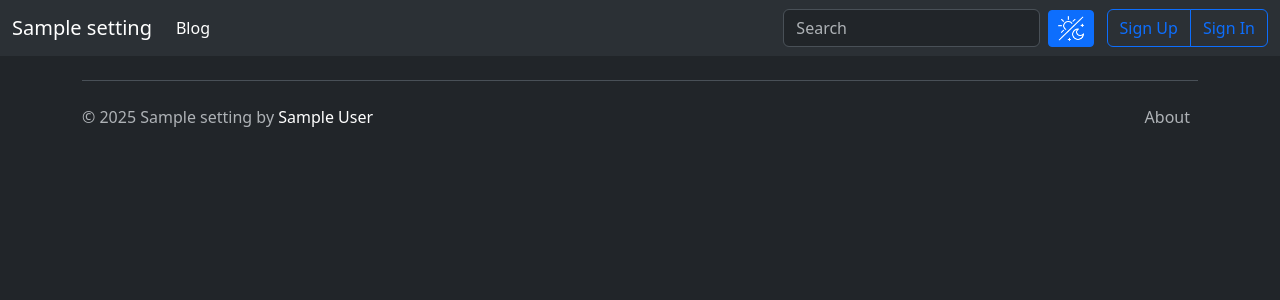
After one commit to andrejvusik/tipsetc, a Django app: template blog/templates/main/base.html in a window 1280 px wide. The commit adds this page. Shown: the top 300 px of the page. Run offline with Django 5.2, Linux system fonts and the light colour scheme; the template is opened without the code that fills it: most values are stand-ins (such as "Sample title", 1, 10 or a date in 2020).

Commit message:
Bootstrap is connected to the project. Navigation bar and footer are implemented. Switching between dark and light themes is implemented.

```diff
--- /dev/null
+++ b/blog/templates/main/base.html
@@ -0,0 +1,27 @@
+<!DOCTYPE html>
+<html lang="en" data-bs-theme="dark">
+<head>
+    <meta charset="UTF-8">
+    <meta name="viewport" content="width=device-width, initial-scale=1">
+    <title>{% block title %}{% endblock %} | {{ settings.APP_NAME }}</title>
+    {% block css %}
+    {% include 'main/blocks/css.html' %}
+    {% endblock %}
+</head>
+<body>
+{% include 'main/blocks/navbar.html' %}
+<main class="container">
+
+    {% block content %}
+    {% endblock %}
+
+</main>
+
+{% include 'main/blocks/footer.html' %}
+
+{% block scripts %}
+{% include 'main/blocks/scripts.html' %}
+{% endblock %}
+
+</body>
+</html>
--- /dev/null
+++ b/blog/templates/main/blocks/css.html
@@ -0,0 +1,3 @@
+
+<link href="https://cdn.jsdelivr.net/npm/bootstrap@5.3.6/dist/css/bootstrap.min.css" rel="stylesheet"
+      integrity="sha384-4Q6Gf2aSP4eDXB8Miphtr37CMZZQ5oXLH2yaXMJ2w8e2ZtHTl7GptT4jmndRuHDT" crossorigin="anonymous">
--- /dev/null
+++ b/blog/templates/main/blocks/footer.html
@@ -0,0 +1,10 @@
+<div class="container">
+    <footer class="d-flex flex-wrap justify-content-between align-items-center py-3 my-4 border-top">
+        <p class="col-md-4 mb-0 text-body-secondary">
+            &copy; 2025 {{ settings.APP_NAME }} by <a class="link-body-emphasis link-offset-2 link-offset-3-hover link-underline link-underline-opacity-0 link-underline-opacity-75-hover" href="#">{{ settings.APP_AUTHOR }}</a>
+        </p>
+        <ul class="nav col-md-4 justify-content-end">
+            <li class="nav-item"><a href="#" class="nav-link px-2 text-body-secondary">About</a></li>
+        </ul>
+    </footer>
+</div>
--- /dev/null
+++ b/blog/templates/main/blocks/navbar.html
@@ -0,0 +1,38 @@
+<nav class="navbar sticky-top navbar-expand-lg bg-body-tertiary">
+    <div class="container-fluid">
+        <a class="navbar-brand" href="{% url 'index' %}">{{ settings.APP_NAME }}</a>
+        <button class="navbar-toggler" type="button" data-bs-toggle="collapse" data-bs-target="#navbarSupportedContent"
+                aria-controls="navbarSupportedContent" aria-expanded="false" aria-label="Toggle navigation">
+            <span class="navbar-toggler-icon"></span>
+        </button>
+        <div class="collapse navbar-collapse" id="navbarSupportedContent">
+            <ul class="navbar-nav me-auto mb-2 mb-lg-0">
+                <li class="nav-item">
+                    <a class="nav-link active" aria-current="page" href="{% url 'index' %}">Blog</a>
+                </li>
+            </ul>
+            <ul class="navbar-nav mb-2 mb-lg-0">
+                <li>
+                    <form class="d-flex" role="search">
+                        <input class="form-control me-2" type="search" placeholder="Search" aria-label="Search"/>
+                    </form>
+                </li>
+                <li>
+                    <button class="btn btn-sm btn-primary theme-toggle me-2" id="themeToggle">
+                        {% load static %}
+                        <img src="{% static 'img/toggler-theme.png' %}" alt="Theme" width="28" height="27">
+                    </button>
+
+                    <div class="btn-group" role="group" aria-label="Basic outlined example">
+                        {% if not user.is_authenticated %}
+                        <a class="btn btn-outline-primary" href="#">Sign Up</a>
+                        <a class="btn btn-outline-primary" href="#">Sign In</a>
+                        {% else %}
+                        <a class="btn btn-outline-primary" href="#">Log Out</a>
+                        {% endif %}
+                    </div>
+                </li>
+            </ul>
+        </div>
+    </div>
+</nav>
--- /dev/null
+++ b/blog/templates/main/blocks/scripts.html
@@ -0,0 +1,18 @@
+
+<script src="https://cdn.jsdelivr.net/npm/bootstrap@5.3.6/dist/js/bootstrap.bundle.min.js" integrity="sha384-j1CDi7MgGQ12Z7Qab0qlWQ/Qqz24Gc6BM0thvEMVjHnfYGF0rmFCozFSxQBxwHKO" crossorigin="anonymous"></script>
+
+<script>
+    const html = document.documentElement;
+    const themeToggleButton = document.getElementById("themeToggle")
+    const savedTheme = localStorage.getItem('theme');
+    if (savedTheme) {
+        html.setAttribute("data-bs-theme", savedTheme);
+    }
+    themeToggleButton.addEventListener('click', () => {
+        const currentTheme = html.getAttribute("data-bs-theme");
+        const newTheme = currentTheme === "dark" ? "light" : "dark";
+        html.setAttribute("data-bs-theme", newTheme);
+        localStorage.setItem("theme", newTheme);
+
+    });
+</script>
--- a/tipsetc/settings.py
+++ b/tipsetc/settings.py
@@ -121,3 +121,7 @@ STATIC_URL = "static/"
 # https://docs.djangoproject.com/en/5.2/ref/settings/#default-auto-field
 
 DEFAULT_AUTO_FIELD = "django.db.models.BigAutoField"
+
+APP_NAME = "Tips etc..."
+APP_AUTHOR = "Andrej Vusik"
+AUTHOR_TELEGRAM = "https://t.me/andrejvusik"
```
Also changed, not shown: blog/templates/index.html (+6 -9 lines), blog/views.py (+6 -7 lines), blog/static/img/toggler-theme.png (added).
